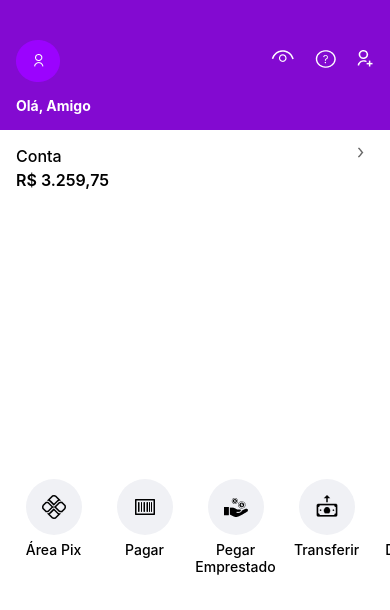
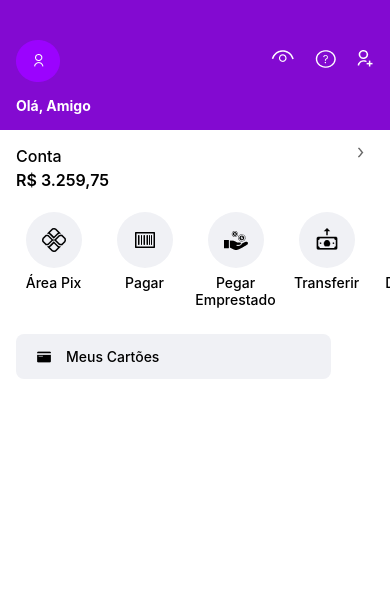
Before and after one commit to rafa-souza-dev/nubankzinho, a React Native app: screen / in a window 390 px wide. Shown: the top 610 px of the page. Built offline with nearby package versions, Linux system fonts and the light colour scheme.

Commit message:
render "my cards" button

```diff
--- a/App.tsx
+++ b/App.tsx
@@ -1,5 +1,5 @@
 import { StatusBar } from 'expo-status-bar';
-import { Image, Text, View, ScrollView } from 'react-native';
+import { Image, Text, View, ScrollView, TouchableOpacity } from 'react-native';
 import { styles } from './styles';
 import { bankOptions } from './bank-options';
 
@@ -53,11 +53,10 @@ export default function App() {
           />
         </View>
 
-        <ScrollView
-          horizontal
-          showsHorizontalScrollIndicator={false}
-          style={{ flexDirection: 'row' }}
+          <View
+            style={{ height: 120 }}
           >
+            <ScrollView horizontal showsHorizontalScrollIndicator={false}>
               <View style={styles.bankOptions}>
                 {bankOptions.map(bankOption => (
                   <View style={styles.optionBox}>
@@ -72,6 +71,17 @@ export default function App() {
               </View>
             </ScrollView>
           </View>
+
+        <TouchableOpacity style={styles.cardsButton}>
+          <Image
+            source={require('./assets/card.png')}
+          />
+
+          <Text style={styles.cardsButtonText}>
+            Meus Cartões
+          </Text>
+        </TouchableOpacity>
+      </View>
     </>
   );
 }
--- a/styles.ts
+++ b/styles.ts
@@ -74,4 +74,23 @@ export const styles = StyleSheet.create({
       borderRadius: 50,
       padding: 16
     },
+    cardsButton: {
+      marginTop: 24,
+      marginLeft: 16,
+      paddingTop: 14,
+      paddingBottom: 14,
+      paddingLeft: 20,
+      backgroundColor: "#F0F1F5",
+      flexDirection: 'row',
+      width: 315,
+
+      borderRadius: 8,
+
+      alignItems: 'center',
+      gap: 14,
+    },
+    cardsButtonText: {
+      fontWeight: '500',
+      fontSize: 14
+    },
 });
```
Also changed, not shown: assets/card.png (added). Lines whose indentation alone changed are shown as unchanged.
